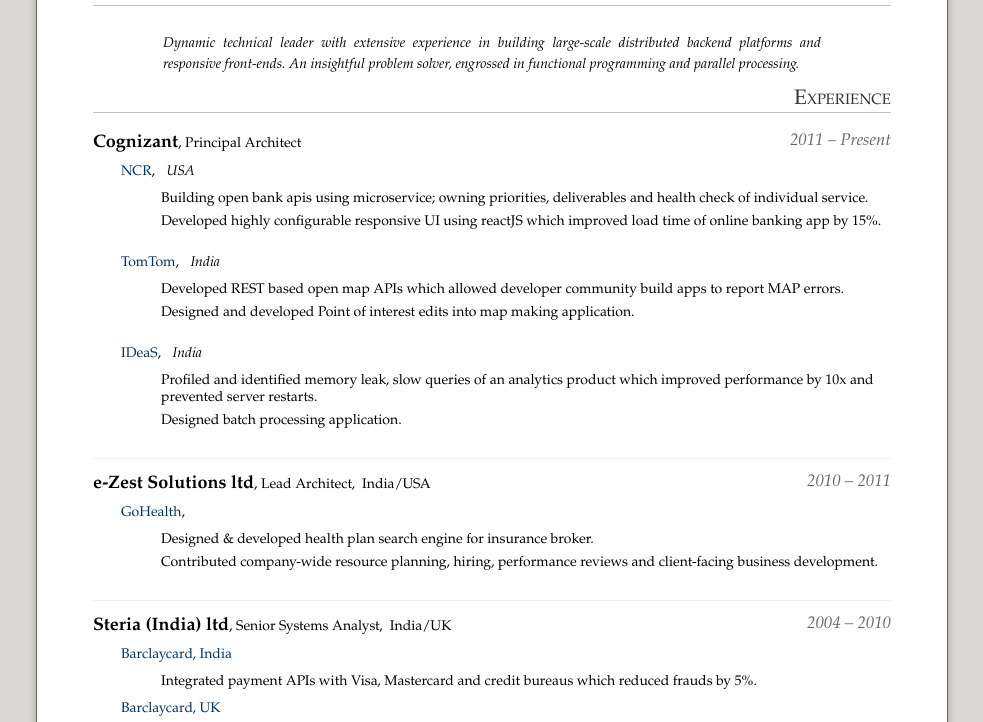
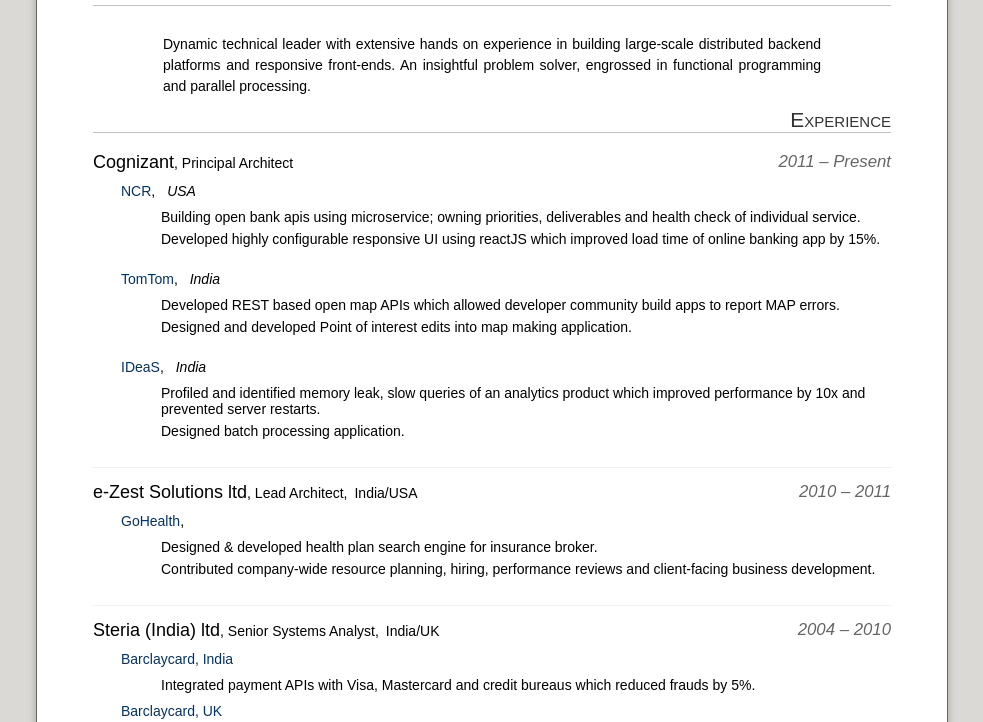
Before and after one commit to tushar686/tushar686.github.io, a plain HTML site: page index.html in a window 1280 px wide. Shown: the part 157-879 px from the top of the page, without its empty margins (148-1131 px from the left). Drawn offline with Linux system fonts and the light colour scheme; a web font is replaced by a local one.

Commit message:
font changes

```diff
--- a/css/resume.css
+++ b/css/resume.css
@@ -195,7 +195,7 @@ th,
 input,
 select,
 textarea {
-    font-family: "Computer Modern Serif", cmu_serifroman, Palatino, Georgia, Garamond, "Times New Roman", Times, serif;
+    font-family: "Arial";
 }
 
 body {
@@ -282,7 +282,6 @@ h3 {
 .Degree .Name {
     font-size: 1.28571428571429em/* 18px / 14px */
     ;
-    font-weight: bold;
 }
 
 .ClientUrl {}
@@ -386,7 +385,6 @@ h3 {
 .ExecutiveSummary {
     padding: 2em 5em 0 5em;
     border-top: solid 1px silver;
-    font-style: italic;
     line-height: 1.5em;
     text-align: justify;
 }
--- a/index.html
+++ b/index.html
@@ -30,7 +30,7 @@
             </div>
         </div>
         <div class="ExecutiveSummary">
-        	Dynamic technical leader with extensive experience in building large-scale distributed backend platforms and responsive front-ends. An insightful problem solver, engrossed in functional programming and parallel processing.
+        	Dynamic technical leader with extensive hands on experience in building large-scale distributed backend platforms and responsive front-ends. An insightful problem solver, engrossed in functional programming and parallel processing.
         </div>
 
         <h2 class="EmploymentHistory">Experience</h2>
```
